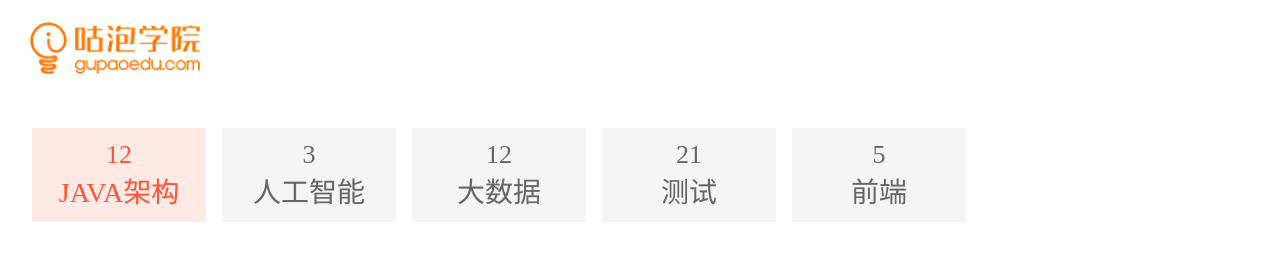
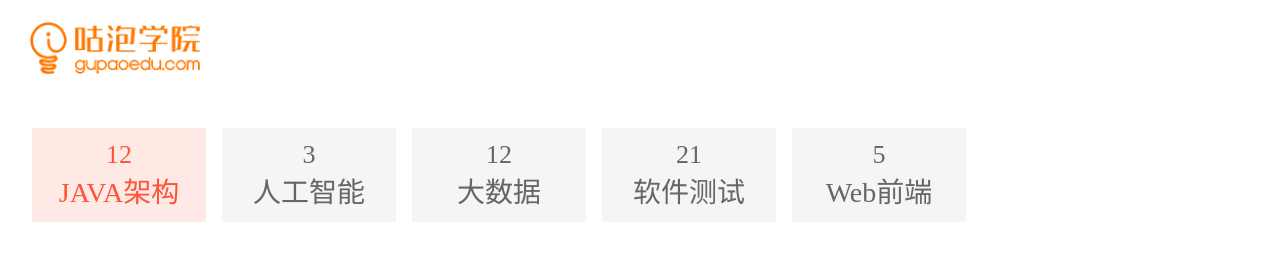
Before and after one commit to chenqiong520/nuxtDemo, a Nuxt app: page /resource-library in a window 1280 px wide. Shown: the top 260 px of the page. Built offline with nearby package versions, Linux system fonts and the light colour scheme; a small style sheet from the web is missing; what vue-clipboard2 would draw is missing.

Commit message:
修改菜单无效链接

```diff
--- a/pages/partner/index.vue
+++ b/pages/partner/index.vue
@@ -108,7 +108,12 @@ export default {
       )
       const data = res.data.data
       this.context = data
-      this.switchTab(+this.$route.query.current)
+      if (this.$route.query.current) {
+        this.switchTab(+this.$route.query.current)
+      } else {
+        this.switchTab(0)
+      }
+
     },
 
     // 跳转职位描述详情
--- a/pages/resource-library/index.vue
+++ b/pages/resource-library/index.vue
@@ -60,8 +60,8 @@ export default {
         { id: 0, number: 12, name: 'JAVA架构', fileName: 'java' },
         { id: 1, number: 3, name: '人工智能', fileName: 'ai' },
         { id: 2, number: 12, name: '大数据', fileName: 'bigdata' },
-        { id: 3, number: 21, name: '测试', fileName: 'test' },
-        { id: 4, number: 5, name: '前端', fileName: 'web' }
+        { id: 3, number: 21, name: '软件测试', fileName: 'test' },
+        { id: 4, number: 5, name: 'Web前端', fileName: 'web' }
       ],
       // 当前选中学科
       currentSelectedSubject: 0,
--- a/pages/teacher-list/index.vue
+++ b/pages/teacher-list/index.vue
@@ -43,8 +43,8 @@ export default {
         { id: 0, number: 6, name: 'JAVA架构', teacherType: 'java' },
         { id: 1, number: 1, name: '人工智能', teacherType: 'ai' },
         { id: 2, number: 11, name: '大数据', teacherType: 'bigdata' },
-        { id: 3, number: 7, name: '测试', teacherType: 'test' },
-        { id: 4, number: 1, name: '前端', teacherType: 'web' }
+        { id: 3, number: 7, name: '软件测试', teacherType: 'test' },
+        { id: 4, number: 1, name: 'Web前端', teacherType: 'web' }
       ],
       // 当前选中老师类型
       currentSelectedTeacher: 'java',
```
